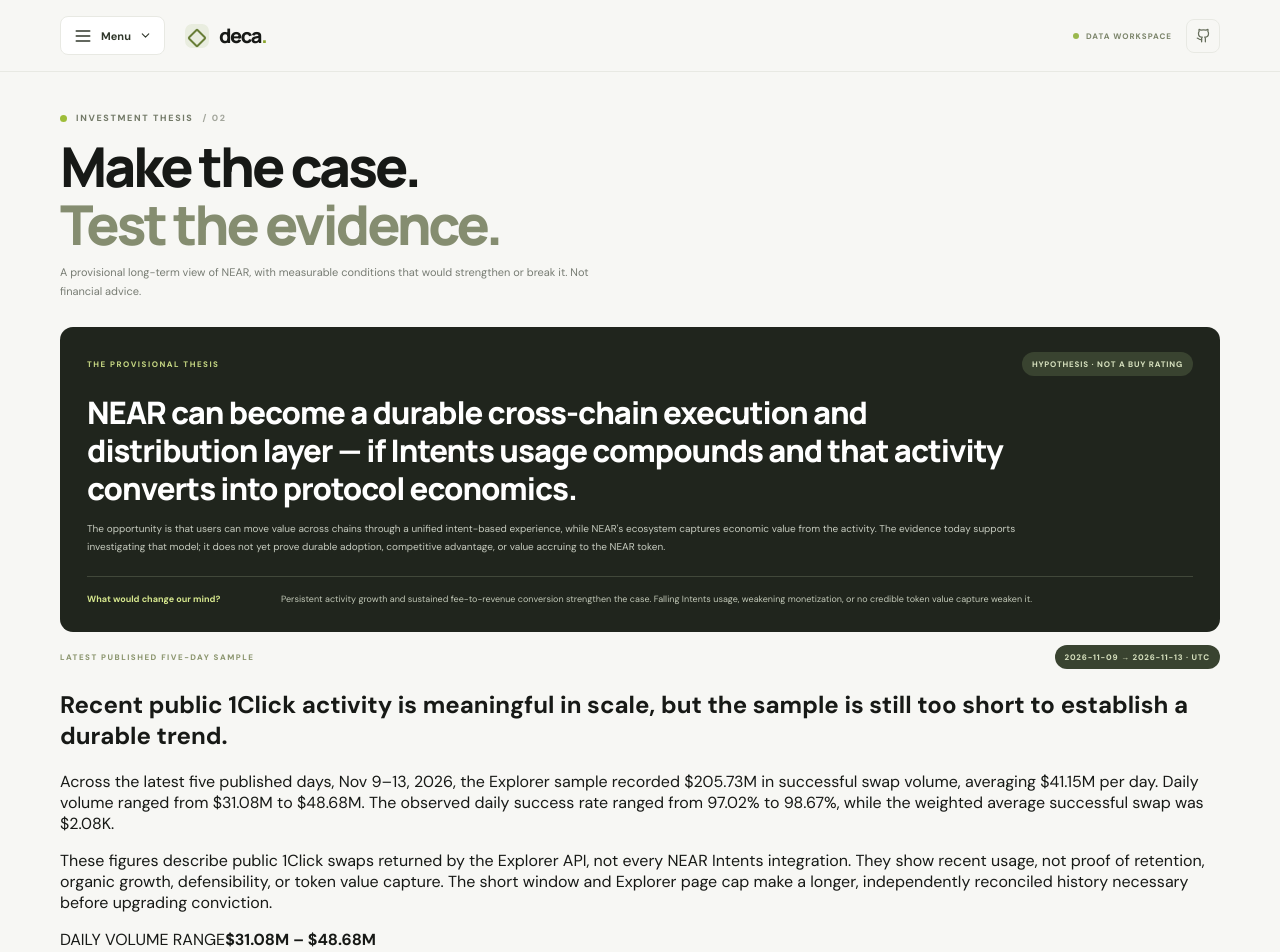
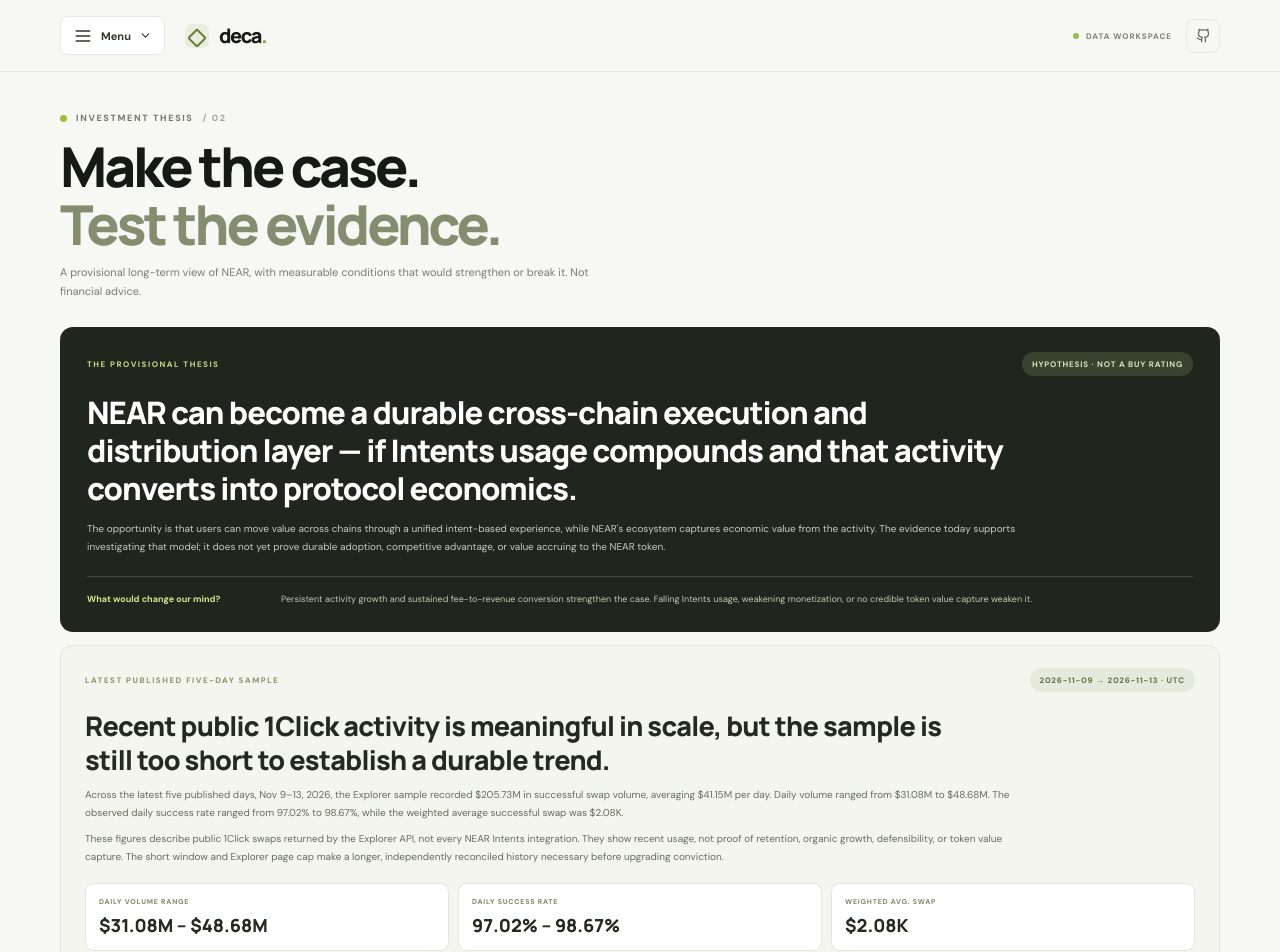
Before and after one commit to ExoDus768/Deca, a Next.js app: page /investment in a window 1280 px wide. Shown: the top 952 px of the page. Built offline with nearby package versions, Linux system fonts and the light colour scheme.

Commit message:
Style five-day evidence snapshot on investment thesis

```diff
--- a/app/globals.css
+++ b/app/globals.css
@@ -274,3 +274,13 @@
 .brand-mark{font-size:0!important;width:24px;height:24px;display:inline-grid;place-items:center;background:#e9eddf;color:#687e37;border-radius:7px}
 .brand-mark::after{content:"";width:10px;height:10px;border:2px solid currentColor;transform:rotate(45deg);border-radius:2px}
 @media(max-width:650px){.thesis-statement{padding:19px}.thesis-verdict{grid-template-columns:1fr;gap:5px}.thesis-evidence-grid{grid-template-columns:1fr}.thesis-evidence-grid article{min-height:0}.thesis-success-rate{align-items:flex-start;flex-direction:column;gap:9px}.thesis-success-rate>div{min-width:0}.rerun-card{padding:16px}}
+
+.thesis-snapshot{background:#f4f5ef;border:1px solid #e1e5d8;border-radius:12px;padding:22px 24px;margin:13px 0}
+.thesis-snapshot .thesis-grade{background:#e6eadc;color:#65704d}
+.thesis-snapshot h2{font:800 clamp(19px,2.5vw,27px)/1.25 Manrope;letter-spacing:-.7px;color:#252a20;max-width:900px;margin:17px 0 10px}
+.thesis-snapshot>p{font-size:10px;line-height:1.8;color:#656d5d;max-width:950px;margin:8px 0}
+.thesis-snapshot-grid{display:grid;grid-template-columns:repeat(3,minmax(0,1fr));gap:9px;margin-top:17px}
+.thesis-snapshot-grid>div{background:#fff;border:1px solid #e2e6dc;border-radius:9px;padding:13px;min-width:0}
+.thesis-snapshot-grid span{display:block;font-size:7px;letter-spacing:.8px;font-weight:800;color:#81896d;margin-bottom:7px}
+.thesis-snapshot-grid strong{display:block;font:800 clamp(13px,1.8vw,18px) Manrope;color:#252a20;overflow-wrap:anywhere}
+@media(max-width:650px){.thesis-snapshot{padding:17px}.thesis-snapshot-grid{grid-template-columns:1fr}.thesis-snapshot-grid strong{font-size:16px}}
```
